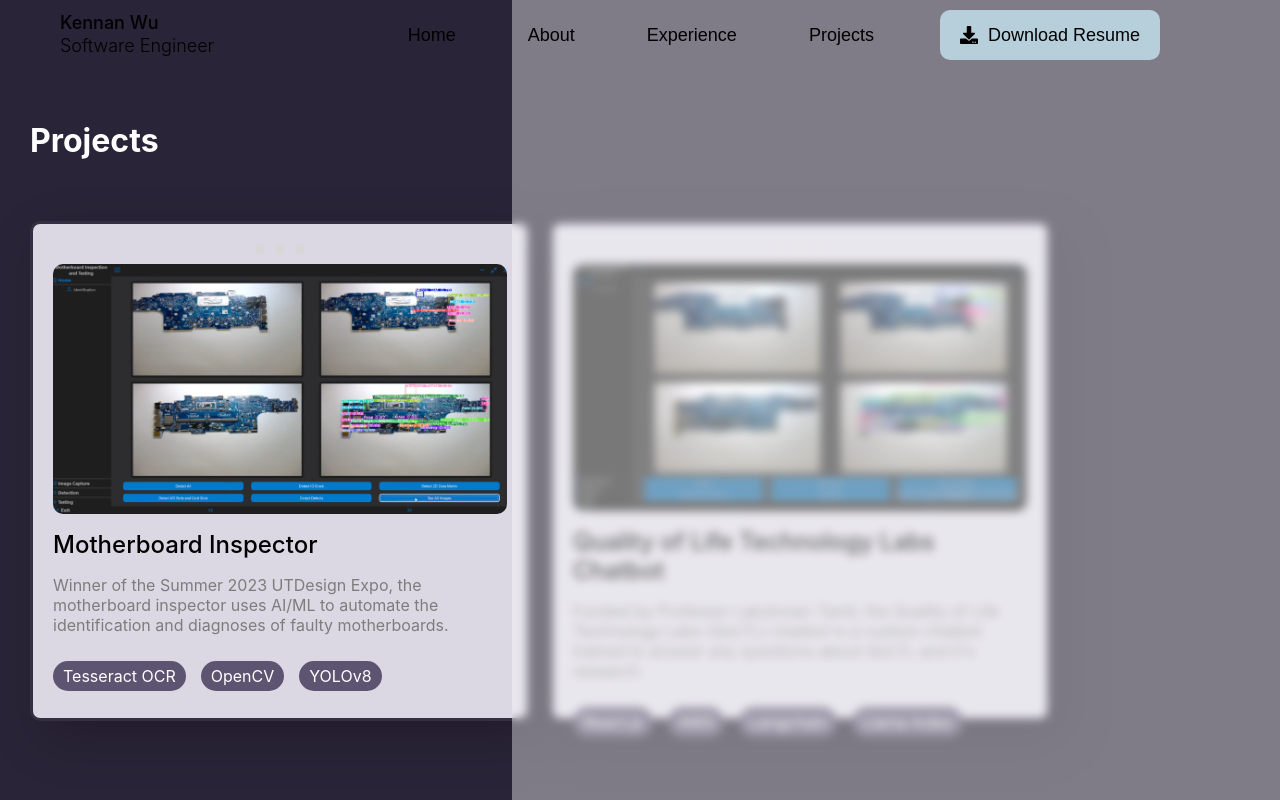
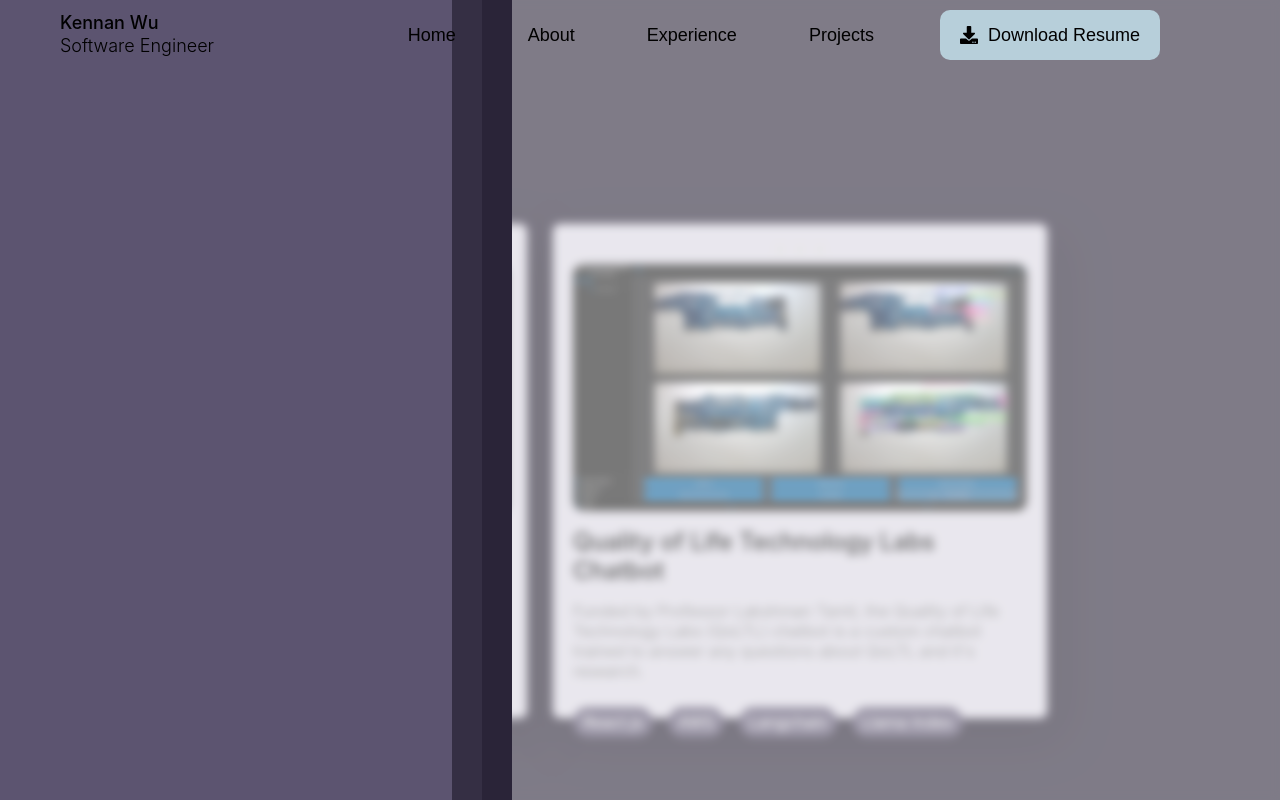
Before and after one commit to nyook941/kennan-portfolio, a React (Create React App) app: page / in a window 1280 px wide. Both pictures are taken after a click on the element 280 px from the left and 3546 px from the top of the page. Shown: the part 3076-3876 px from the top of the page. Built offline with nearby package versions, Linux system fonts and the light colour scheme.

Commit message:
work on projects animations

```diff
--- /dev/null
+++ b/src/components/projects/project-modal-about.tsx
@@ -0,0 +1,12 @@
+export default function ProjectsModalAbout({ isOpen }: { isOpen: boolean }) {
+  const handleModalClick = (e: any) => {
+    e.stopPropagation();
+  };
+
+  return (
+    <div
+      className={`Projects-Modal one ${isOpen ? "open1" : ""}`}
+      onClick={handleModalClick}
+    ></div>
+  );
+}
--- a/src/components/projects/project-more-info.tsx
+++ b/src/components/projects/project-more-info.tsx
@@ -1,3 +1,5 @@
+import ProjectsModalAbout from "./project-modal-about";
+
 export default function ProjectsModal({
   isOpen,
   closeModal,
@@ -5,30 +7,30 @@ export default function ProjectsModal({
   isOpen: boolean;
   closeModal: () => void;
 }) {
-  const containerClassName = isOpen
-    ? "Projects-Modal-Container open"
-    : "Projects-Modal-Container close";
-
-  const backgroundClassName = isOpen
-    ? "Projects-Modal-Background open"
-    : "Projects-Modal-Background close";
-
   const handleBackgroundClick = (e: any) => {
     e.stopPropagation();
     closeModal();
   };
 
-  return isOpen ? (
-    <div className={containerClassName}>
+  // Prevent the modal close function when clicking on the modal itself
+  const handleModalClick = (e: any) => {
+    e.stopPropagation(); // Stops the click event from propagating to the parent
+  };
+
+  return (
+    <div
+      className={`Projects-Modal-Container ${isOpen ? "open" : ""}`}
+      onClick={handleBackgroundClick}
+    >
+      <ProjectsModalAbout isOpen={isOpen} />
       <div
-        className={backgroundClassName}
-        onClick={handleBackgroundClick}
+        className={`Projects-Modal two ${isOpen ? "open2" : ""}`}
+        onClick={handleModalClick}
       ></div>
-      {/* <div className="Projects-Modal" onClick={(e) => e.stopPropagation()}>
-        <div className="Projects-Modal-1"></div>
-        <div className="Projects-Modal-2"></div>
-        <div className="Projects-Modal-3"></div>
-      </div> */}
+      <div
+        className={`Projects-Modal three ${isOpen ? "open3" : ""}`}
+        onClick={handleModalClick}
+      ></div>
     </div>
-  ) : null;
+  );
 }
--- a/src/components/projects/projects.css
+++ b/src/components/projects/projects.css
@@ -85,89 +85,60 @@
 }
 
 .Projects-Modal-Container {
+  background: rgba(255, 255, 255, 0.4);
+  backdrop-filter: blur(5px);
   position: fixed;
   display: flex;
-  height: calc(100vh);
+  height: calc(100lvh);
   width: 100%;
   top: 0;
   right: 0;
   display: flex;
   flex-direction: row-reverse;
+  visibility: hidden;
+  opacity: 0;
+  pointer-events: none;
+  transition: opacity 0.3s ease-out, visibility 0s 0.3s;
 }
 
-.Projects-Modal-Background {
-  background: rgba(255, 255, 255, 0.4);
-  backdrop-filter: blur(5px);
-  height: 100%;
-  opacity: 0;
-  transition: width 0.3s ease-out;
+.Projects-Modal-Container.open {
+  visibility: visible;
+  opacity: 1;
+  pointer-events: all;
+  transition: opacity 0.3s ease-out;
 }
 
 .Projects-Modal {
-  display: flex;
-  flex-direction: row;
   height: 100%;
-  animation: slideIn 0.3s ease-out forwards;
-  position: relative;
+  width: 0%;
+  position: absolute;
+  top: 0;
+  left: 0;
 }
 
-.Projects-Modal-1 {
+.one {
   background-color: #2a2438;
-  height: 100%;
-  width: 100%;
+  transition: width 0.3s ease-in;
 }
 
-.Projects-Modal-2 {
+.two {
   background-color: #352f44;
-  height: 100%;
-  position: absolute;
-  left: 0;
-  top: 0;
-  animation: slideIn1 0.3s ease-out forwards 0.2s;
+  transition: width 0.3s ease-in 0.2s;
 }
 
-.Projects-Modal-3 {
+.three {
   background-color: #5c5470;
-  height: 100%;
-  position: absolute;
-  left: 0;
-  top: 0;
-  animation: slideIn2 0.3s ease-out forwards 0.4s;
+  transition: width 0.3s ease-in 0.4s;
 }
 
-@keyframes slideIn {
-  from {
-    width: 0;
-  }
-  to {
-    width: 40%;
-  }
+.Projects-Modal.open1 {
+  width: 40%;
 }
 
-@keyframes slideIn1 {
-  from {
-    width: 0;
-  }
-  to {
-    width: calc(100% - 40px);
-  }
+.Projects-Modal.open2 {
+  width: calc(40% - 30px);
 }
 
-@keyframes slideIn2 {
-  from {
-    width: 0;
-  }
-  to {
-    width: calc(100% - 80px);
-  }
+.Projects-Modal.open3 {
+  width: calc(40% - 60px);
 }
-
-.Projects-Modal-Background.close {
-  opacity: 0;
-  width: 100%;
-}
-
-.Projects-Modal-Background.open {
-  opacity: 1;
-  width: 60%;
-}
```
